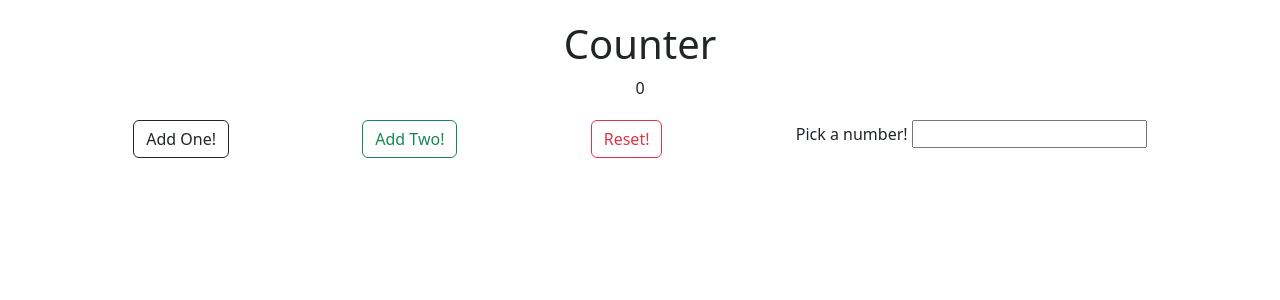
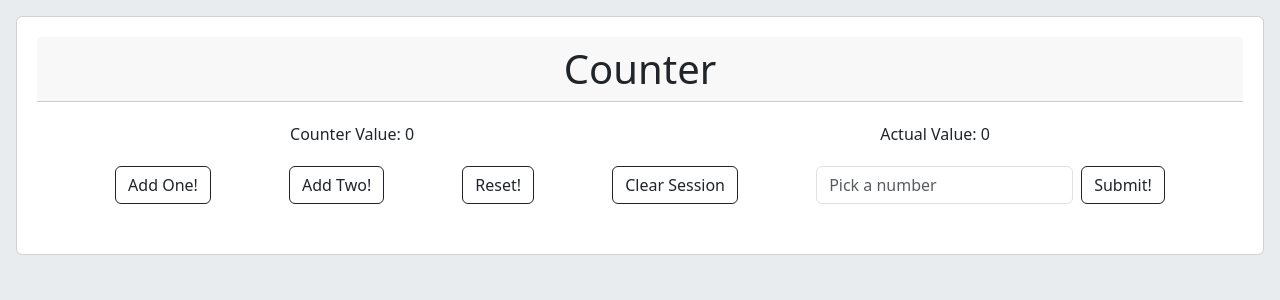
Before and after one commit to victoriasmuk/dojo_assignments, a Flask app: page / in a window 1280 px wide. Shown: the top 300 px of the page. Run offline with Flask 2, Linux system fonts and the light colour scheme.

Commit message:
updates to counter

```diff
--- a/python/flask/fundamentals/counter/server.py
+++ b/python/flask/fundamentals/counter/server.py
@@ -6,9 +6,11 @@ app.secret_key = 'keep it secret, keep it safe'
 def index():
     if 'refresh_num' in session:
         session['refresh_num'] += 1
+        session['actual'] += 1
     else:
         session['refresh_num'] = 0
-    return render_template("index.html", refresh_number=session['refresh_num'])
+        session['actual'] = 0
+    return render_template("index.html")
 
 @app.route('/count')
 def count():
@@ -16,7 +18,7 @@ def count():
 
 @app.route('/count_two')
 def count_two():
-    session['refresh_num'] = 1 + session['refresh_num']
+    session['refresh_num'] += 1
     return redirect('/')
 
 @app.route('/reset')
@@ -29,8 +31,6 @@ def increment():
     increment = int(request.form['increments'])
     if 'refresh_num' in session:
         session['refresh_num'] += increment - 1
-    else:
-        session['refresh_num'] = increment
     return redirect('/')
 
 @app.route('/destroy_session')
--- a/python/flask/fundamentals/counter/static/style.css
+++ b/python/flask/fundamentals/counter/static/style.css
@@ -5,11 +5,15 @@
 .top{
     display: flex;
     justify-content: space-around;
-    flex-direction: column;
+    /* flex-direction: column; */
     align-items: center;
     padding: 20px;
+}
+.card{
+    padding: 20px 20px 50px 20px;
 }
 .buttons{
     display: flex;
     justify-content: space-evenly;
+    align-items: center;
 }
--- a/python/flask/fundamentals/counter/templates/index.html
+++ b/python/flask/fundamentals/counter/templates/index.html
@@ -8,19 +8,23 @@
     <link rel="stylesheet" href="{{url_for('static', filename='style.css')}}">
     <title>Counter</title>
 </head>
-<body>
-    <div class="top">
-        <h1>Counter</h1>
-        <span> {{refresh_number}} </span>
-    </div>
-    <div class="buttons">
-        <a class="btn btn-outline-dark" href="/count">Add One!</a>
-        <a class="btn btn-outline-success" href="/count_two">Add Two!</a>
-        <a class="btn btn-outline-danger" href="/reset">Reset!</a>
-        <form action="/increment" method="post">
-            <label for="increments" >Pick a number!</label>
-            <input type="number" name="increments">
-        </form>
+<body class="p-3 mb-2 bg-body-secondary">
+    <div class="card text-center">
+        <h1 class="card-header">Counter</h1>
+        <div class="top">
+            <span> Counter Value: {{ session['refresh_num'] }} </span>
+            <span> Actual Value: {{ session['actual'] }}</span>
+        </div>
+        <div class="buttons">
+            <a class="btn btn-outline-dark" href="/count">Add One!</a>
+            <a class="btn btn-outline-dark" href="/count_two">Add Two!</a>
+            <a class="btn btn-outline-dark" href="/reset">Reset!</a>
+            <a class="btn btn-outline-dark" href="/destroy_session">Clear Session</a>
+            <form action="/increment" method="post" class="d-flex">
+                <input type="number" name="increments" class="form-control me-2" placeholder="Pick a number">
+                <button for="increments" class="btn btn-outline-dark">Submit!</button>
+            </form>
+        </div>
     </div>
 </body>
 </html>
```
